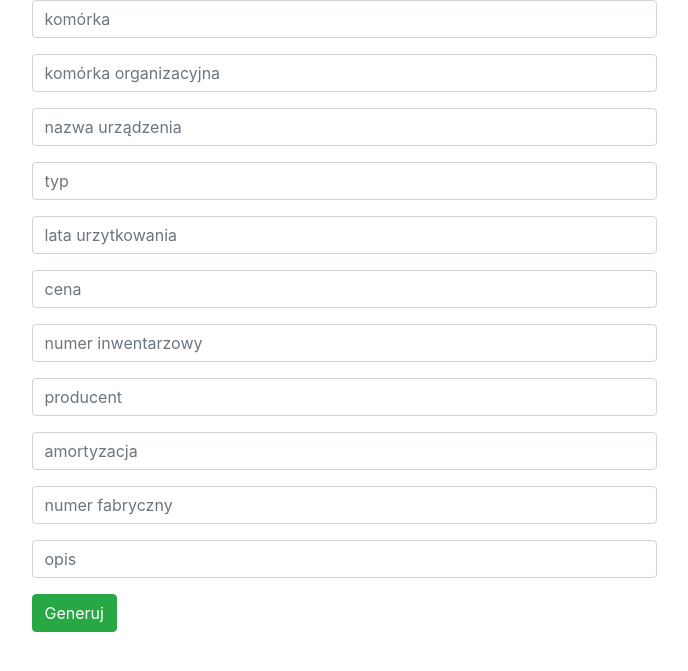
After one commit to MateuszWawro/orzeczenieTechniczneApp, a Flask app: template app/templates/formularz.html in a window 1280 px wide. The commit adds this page. Shown: the top 671 px of the page, without its empty margins (296-984 px from the left). Run offline with Flask 2, Linux system fonts and the light colour scheme; the template is opened without the code that fills it: values that come from a table or form of the project are taken from there, others are empty; some libraries are stand-ins or nearby versions.

Commit message:
stowrzenie klasy formularzu

```diff
--- /dev/null
+++ b/app/templates/formularz.html
@@ -0,0 +1,32 @@
+<!DOCTYPE html>
+<html lang="en">
+<head>
+   <title>Generowanie</title>
+    <meta charset="utf-8">
+    <meta name="viewport" content="width=device-width, initial-scale=1">
+    <link rel="stylesheet" href="http://maxcdn.bootstrapcdn.com/font-awesome/4.2.0/css/font-awesome.min.css">
+    <link rel="stylesheet" href="https://cdn.jsdelivr.net/npm/bootstrap@4.0.0/dist/css/bootstrap.min.css" integrity="sha384-Gn5384xqQ1aoWXA+058RXPxPg6fy4IWvTNh0E263XmFcJlSAwiGgFAW/dAiS6JXm" crossorigin="anonymous">
+</head>
+<body>
+
+<div class = "row">
+    <form class = "col-lg-6 offset-lg-3", method = "post">
+        {{form.csrf_token}}
+        <div class = "form-group">{{form.komorka(placeholder="komórka", class="form-control")}}</div>
+        <div class = "form-group">{{form.kom_orz(placeholder="komórka organizacyjna", class="form-control")}}</div>
+        <div class = "form-group">{{form.nazwa_urz(placeholder="nazwa urządzenia", class="form-control")}}</div>
+        <div class = "form-group">{{form.typ(placeholder="typ", class="form-control")}}</div>
+        <div class = "form-group">{{form.lata(placeholder="lata urzytkowania", class="form-control")}}</div>
+        <div class = "form-group">{{form.cena(placeholder="cena", class="form-control")}}</div>
+        <div class = "form-group">{{form.num_inw(placeholder="numer inwentarzowy", class="form-control")}}</div>
+        <div class = "form-group">{{form.producent(placeholder="producent", class="form-control")}}</div>
+        <div class = "form-group">{{form.amortyzacja(placeholder="amortyzacja", class="form-control")}}</div>
+        <div class = "form-group">{{form.num_fab(placeholder="numer fabryczny", class="form-control")}}</div>
+        <div class = "form-group">{{form.opis(placeholder="opis", class="form-control")}}</div>
+        <div class = "form-group">{{form.generate(class="btn btn-success")}}</div>
+    </form>
+</div>
+
+
+</body>
+</html>
--- a/app/views.py
+++ b/app/views.py
@@ -1,8 +1,13 @@
 from flask import render_template, flash, url_for, request, redirect
 from app import app
+from .forms import NewPredicate
+
 
 
 ##widok strony głównej
 @app.route('/')
 def home_page():
     return render_template("index.html", title='')
+@app.route('/form')
+def form_page():
+    return render_template("formularz.html",title="")
```
Also changed, not shown: app/templates/index.html (+10 -0 lines).
